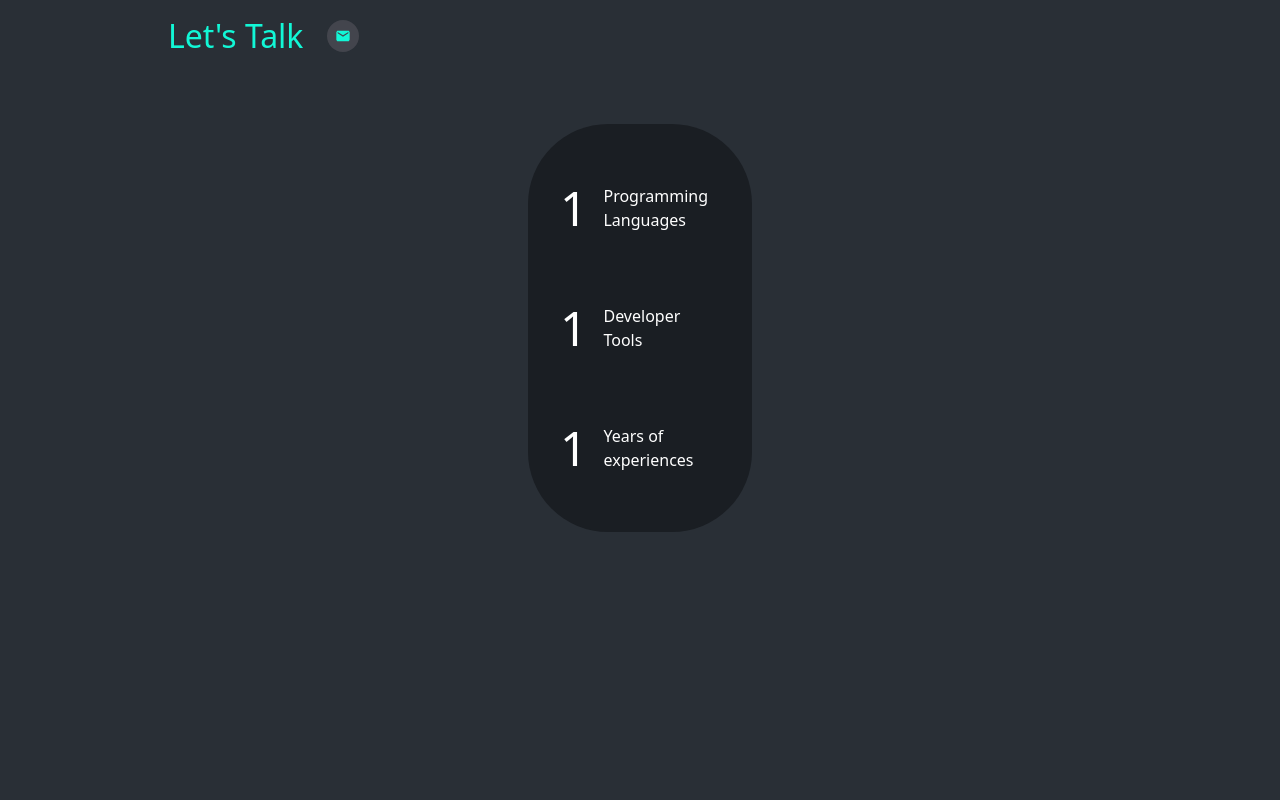
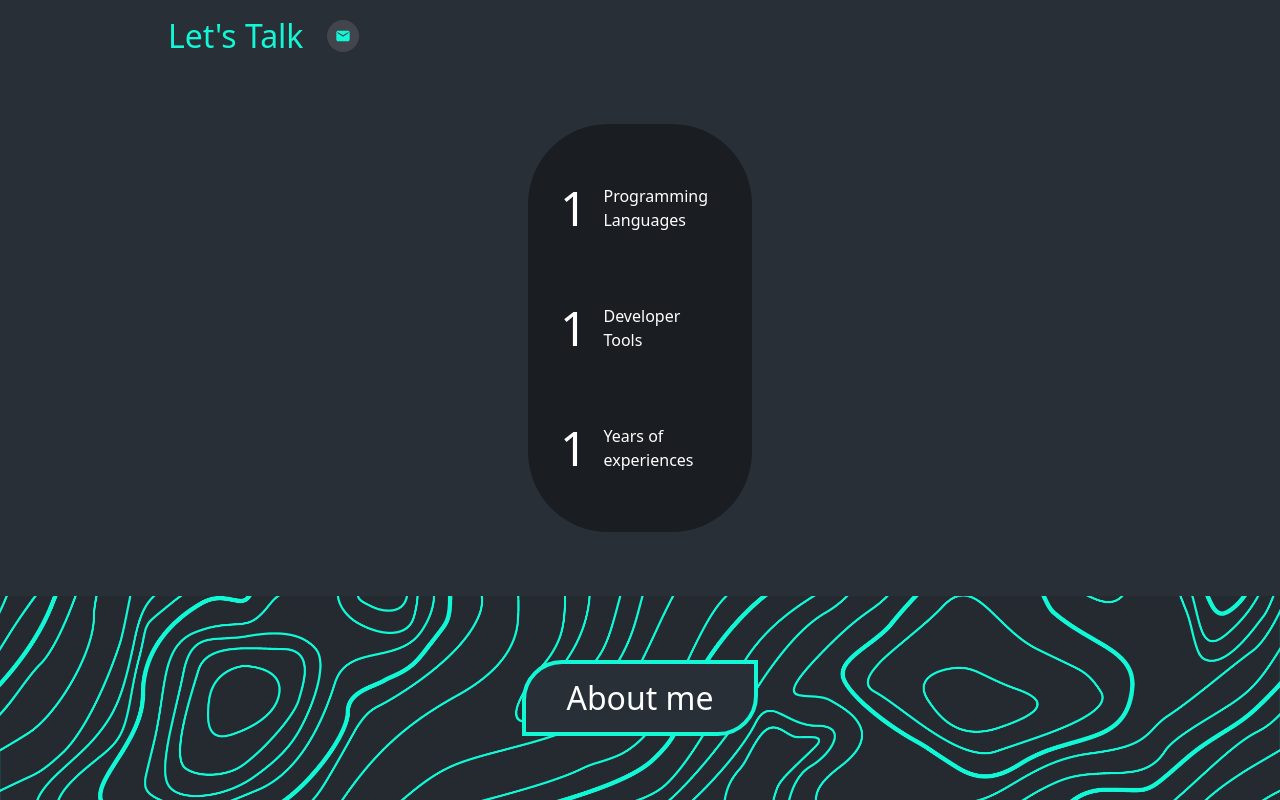
Before and after one commit to JavokhirTursunboev/portfolio, a React (Vite) app: page / in a window 1280 px wide. Shown: the part 1420-2220 px from the top of the page. Before the commit the page ends 2016 px from the top, so only its background shows below. Built offline with nearby package versions, Linux system fonts and the light colour scheme.

Commit message:
Add About component and background image

```diff
--- a/src/App.jsx
+++ b/src/App.jsx
@@ -1,12 +1,14 @@
 import React from "react";
 import Navbar from "./components/Navbar";
 import Main from "./components/Main";
+import About from "./components/About";
 
 const App = () => {
   return (
     <div>
       <Navbar />
       <Main />
+      <About />
     </div>
   );
 };
--- /dev/null
+++ b/src/components/About.jsx
@@ -0,0 +1,13 @@
+import React from "react";
+
+const About = () => {
+  return (
+    <div className="bg-about-img   flex justify-center px-[1.5rem] py-[4rem]">
+      <div className="bg-bg-1  border-[#12F7D6] border-[4px] flex items-center justify-center rounded-tl-[2.5rem] rounded-br-[2.5rem]">
+        <p className="H2-U text-white px-[2.5rem] py-[1rem]">About me</p>
+      </div>
+    </div>
+  );
+};
+
+export default About;
--- a/src/index.css
+++ b/src/index.css
@@ -96,3 +96,11 @@
   font-size: 14px;
   line-height: 18px;
 }
+
+.bg-about-img {
+  background-image: url("../public/back.png");
+  background-color: rgba(0, 0, 0, 0.1);
+  background-position: 50% 50%;
+  background-size: cover;
+  background-repeat: no-repeat;
+}
--- a/tailwind.config.js
+++ b/tailwind.config.js
@@ -13,6 +13,9 @@ export default {
       // => @media (min-width: 1440px) { ... }
     },
     extend: {
+      backgroundImage: {
+        "about-im": "url('./public/back.png')",
+      },
       colors: {
         "bg-1": "#292f36",
         "bg-2": "#1a1e23",
```
Also changed, not shown: public/back.png (added).
